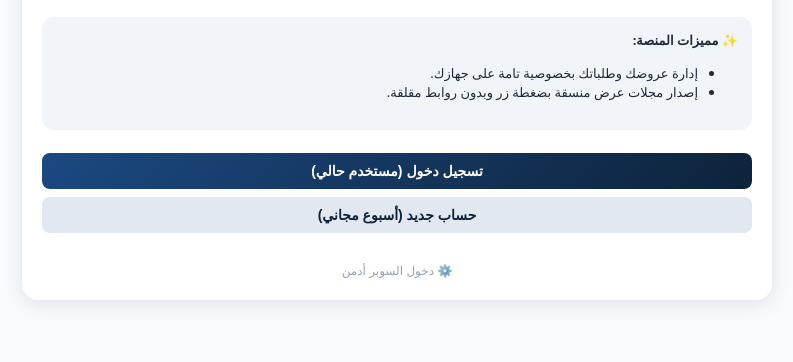
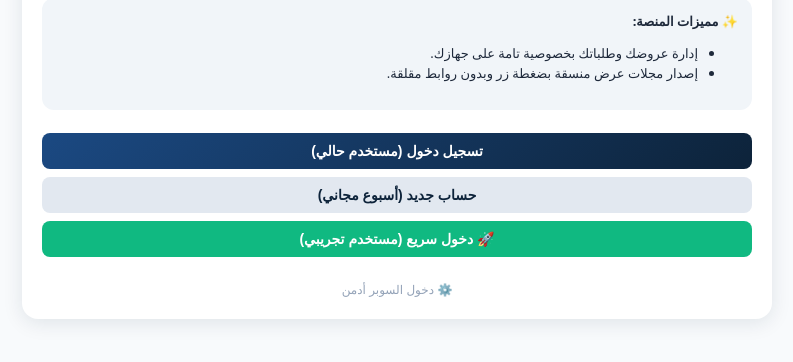
Before and after one commit to crowgoapp/crow-go, a plain HTML site: page index.html in a window 1280 px wide. Shown: the part 292-654 px from the top of the page, without its empty margins (243-1036 px from the left). Drawn offline with Linux system fonts and the light colour scheme.

Commit message:
Update index.html

```diff
--- a/index.html
+++ b/index.html
@@ -4,7 +4,6 @@
     <meta charset="UTF-8">
     <meta name="viewport" content="width=device-width, initial-scale=1.0">
     <title>Crow Go - المنصة الذكية للوسطاء</title>
-    <!-- استدعاء ملف التصميم -->
     <link rel="stylesheet" href="style.css">
 </head>
 <body>
@@ -29,8 +28,9 @@
 
             <button class="btn" onclick="showScreen('login-screen')">تسجيل دخول (مستخدم حالي)</button>
             <button class="btn btn-secondary" onclick="showScreen('register-screen')">حساب جديد (أسبوع مجاني)</button>
+            <button class="btn btn-success" onclick="loginAsDemoUser()" style="margin-top: 8px;">🚀 دخول سريع (مستخدم تجريبي)</button>
 
-            <div class="text-center" style="margin-top: 25px;">
+            <div class="text-center" style="margin-top: 20px;">
                 <button onclick="openAdminDirect()" style="background: none; border: none; color: #94a3b8; font-size: 12px; cursor: pointer;">⚙️ دخول السوبر أدمن</button>
             </div>
         </div>
@@ -146,7 +146,6 @@
         </div>
     </div>
 
-    <!-- استدعاء ملفات البرمجة المنفصلة -->
     <script src="app.js"></script>
     <script src="waseet.js"></script>
     <script src="admin.js"></script>
```
